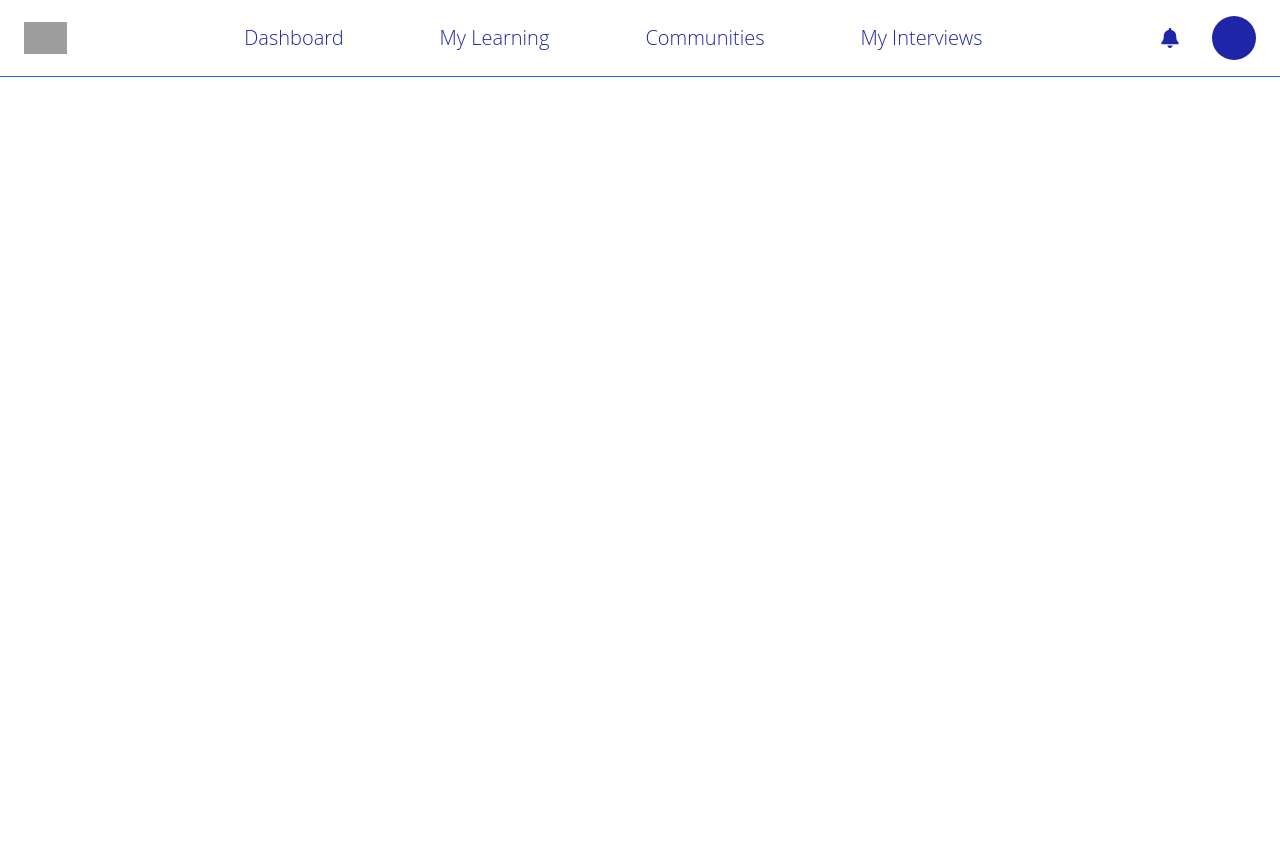
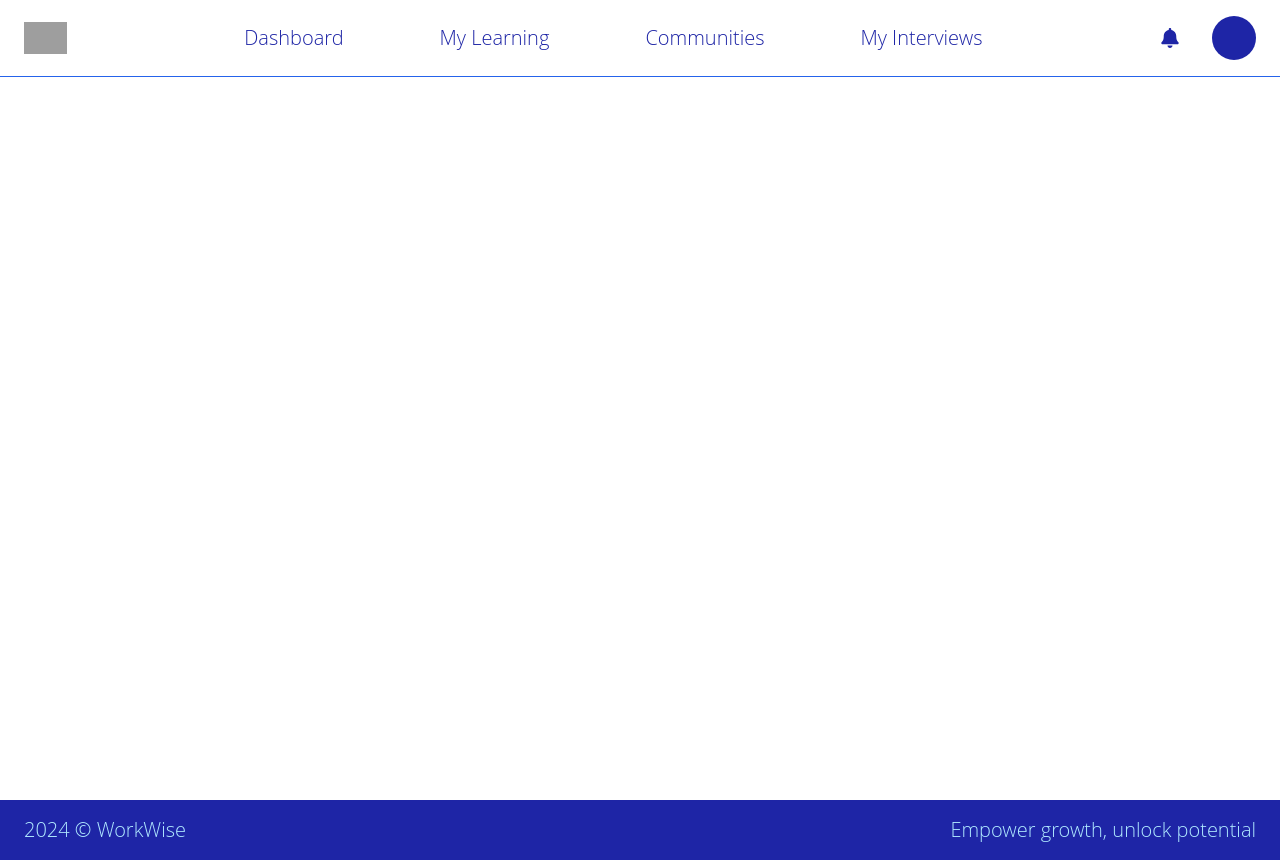
Before and after one commit to Tarek-Al-Khatib/frontend, a React (Create React App) app: page /dashboard in a window 1280 px wide. Before the commit the page ends 800 px from the top, so only its background shows below. Built offline with nearby package versions, Linux system fonts and the light colour scheme; grey boxes are pictures that could not be loaded.

Commit message:
Added footer component and added it to dashboard

```diff
--- /dev/null
+++ b/src/components/Navbar/Footer.jsx
@@ -0,0 +1,12 @@
+import React from "react";
+import "../../css/colors.css";
+const Footer = () => {
+  return (
+    <footer className="flex justify-between px-6 py-4 text-xl font-thin text-center bg-navy text-cyan">
+      <p>2024 &copy; WorkWise</p>
+      <p>Empower growth, unlock potential</p>
+    </footer>
+  );
+};
+
+export default Footer;
--- a/src/pages/Dashboard/Dashboard.jsx
+++ b/src/pages/Dashboard/Dashboard.jsx
@@ -1,10 +1,12 @@
 import React from "react";
 import Navbar from "../../components/Navbar/Navbar";
+import Footer from "../../components/Navbar/Footer";
 
 const Dashboard = () => {
   return (
     <div>
       <Navbar />
+      <Footer />
     </div>
   );
 };
```
